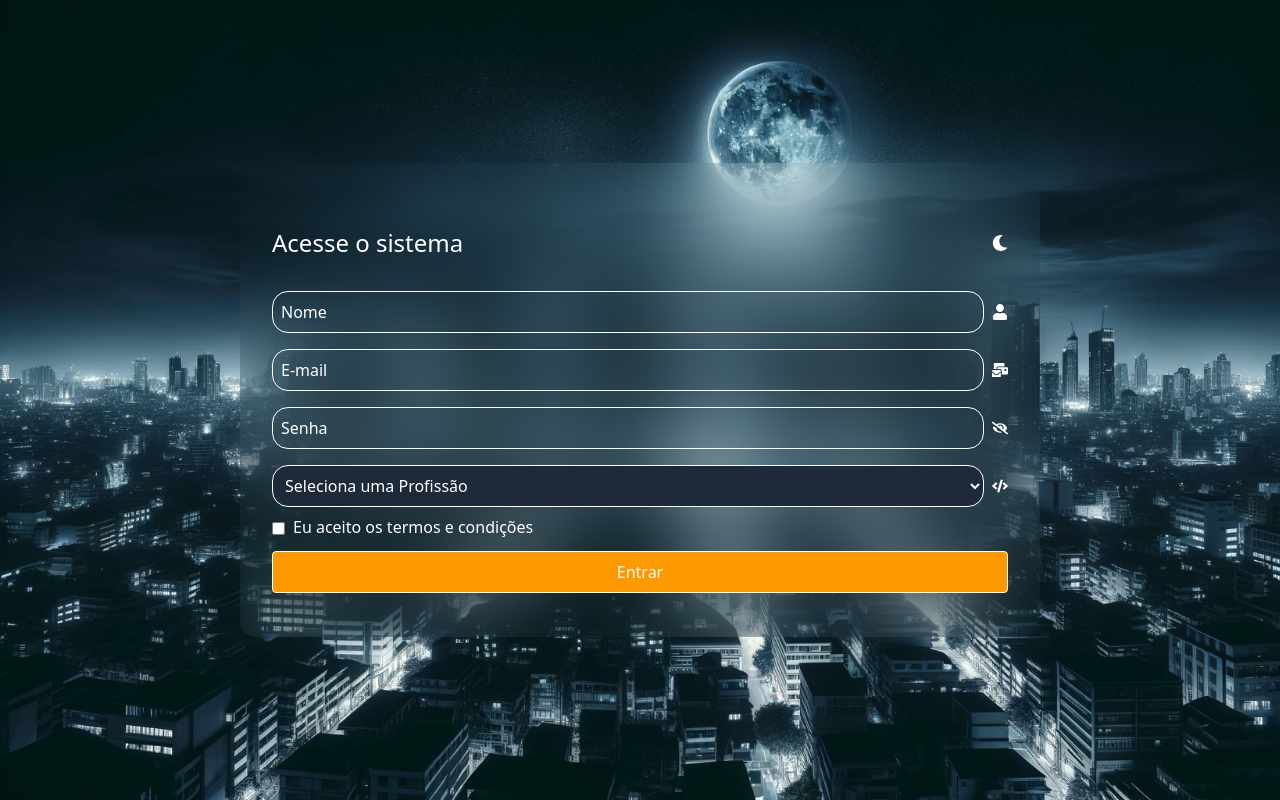
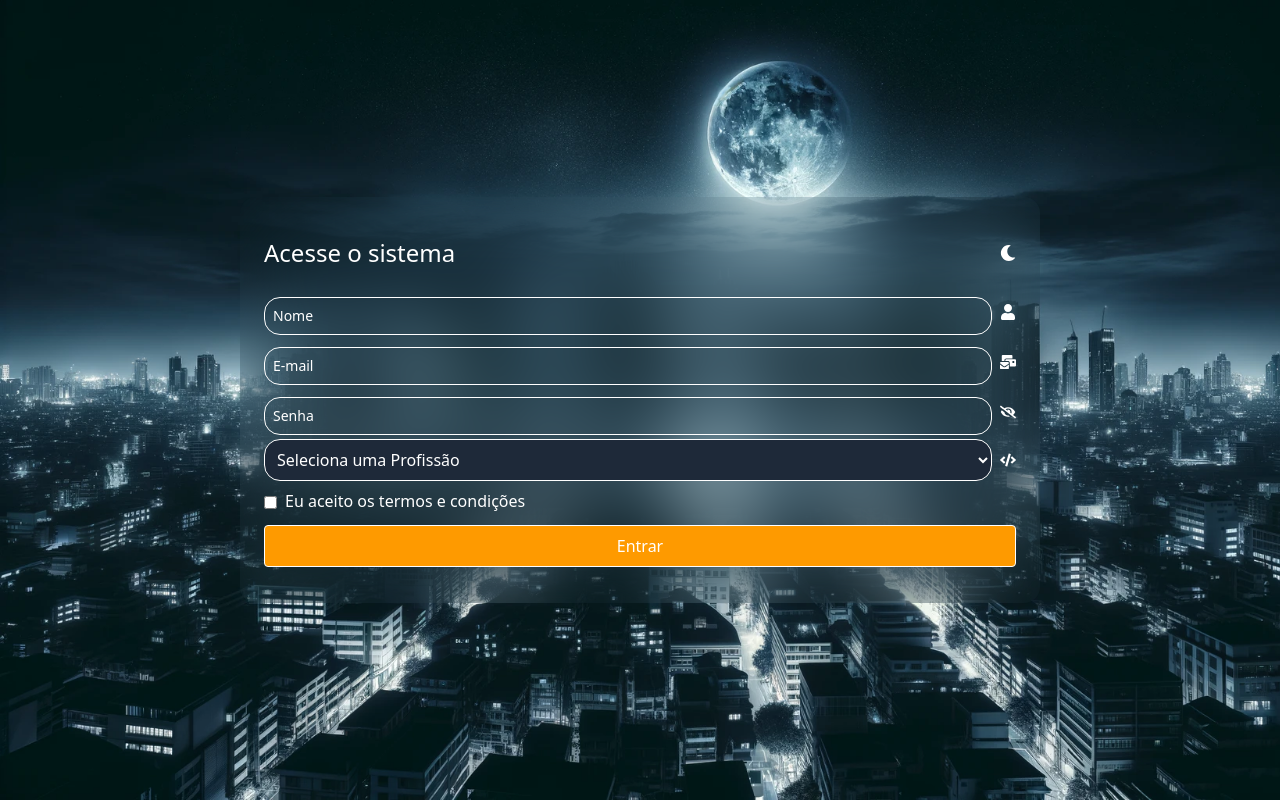
Before and after one commit to jrNaldo/react-login, a React (Vite) app: page / in a window 1280 px wide. Built offline with nearby package versions, Linux system fonts and the light colour scheme.

Commit message:
Atualização do estilo do Formulario

```diff
--- a/src/Formulario/Form.tsx
+++ b/src/Formulario/Form.tsx
@@ -22,7 +22,7 @@ export default function Form() {
         <div
             className={`
                 ${theme === 'dark' ? 'backdrop-blur-2xl text-white': 'bg-neutral-200 text-black'}
-                w-[80vw] max-w-200 rounded-2xl p-4 sm:p-8  box-border
+                w-[80vw] max-w-200 rounded-2xl p-6 box-border
             `}
         >
             <form action='' onSubmit={handleSubmit(onSubmit)}>
--- a/src/layout/Container.tsx
+++ b/src/layout/Container.tsx
@@ -4,7 +4,7 @@ interface ContainerProps {
 
 export default function Container({children}: ContainerProps) {
     return (
-        <div className="flex justify-between items-center gap-2 mt-2 sm:mt-4 mb-1 ">
+        <div className="flex justify-between items-center gap-2 mb-1 ">
             {children}
         </div>
     )
--- a/src/layout/Input.tsx
+++ b/src/layout/Input.tsx
@@ -7,7 +7,8 @@ const Input = forwardRef<HTMLInputElement, InputProps>(({name, type, minLength,
     const {theme} = useContext(ThemeContext)
 
     return <input
-                className={`grow px-3 border rounded-2xl p-1 sm:p-2 ${theme==='dark'?'placeholder:text-white':'placeholder:text-black'}`}
+                className={`grow px-3 border rounded-2xl p-2 sm:p-2 mt-2 text-xs sm:text-sm
+                    ${theme==='dark'?'placeholder:text-white':'placeholder:text-black'}`}
                 {...rest}
                 placeholder={placeholder}
                 name={name}
```
